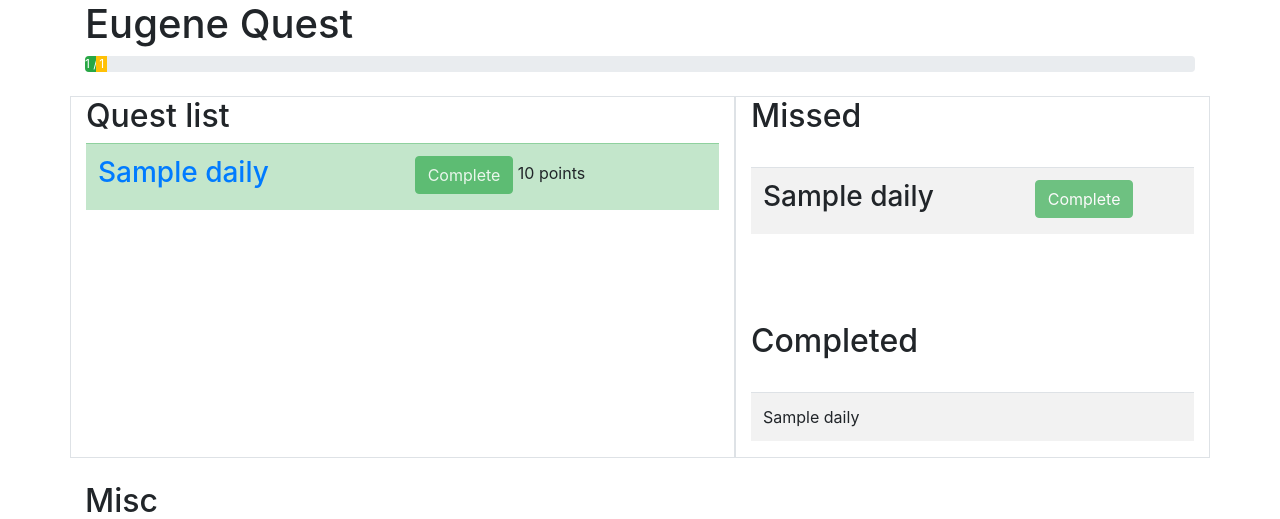
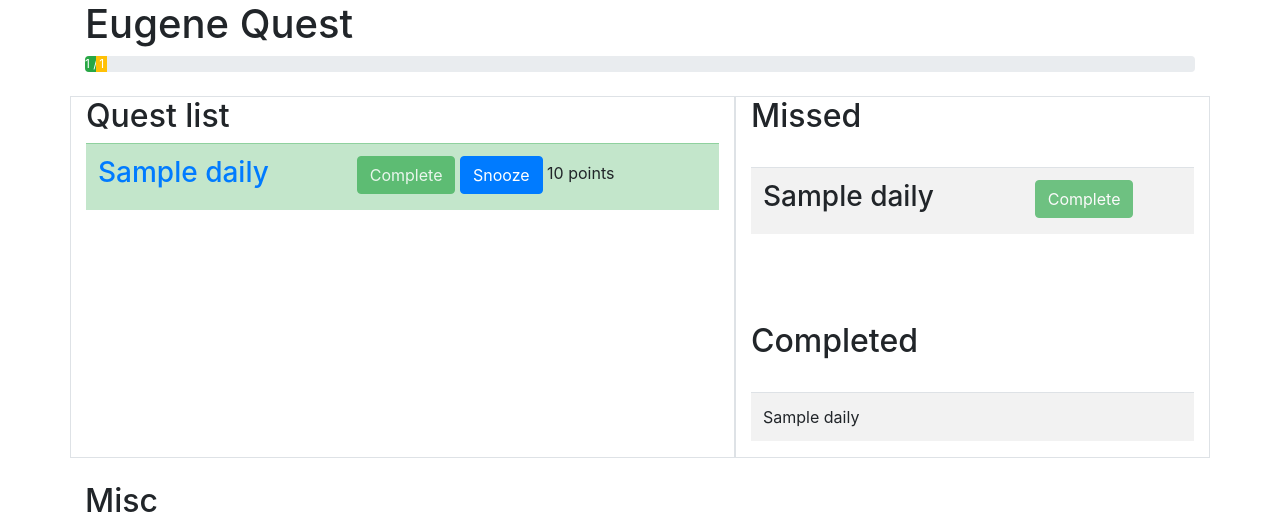
Before and after one commit to eugman/EugeneQuest, a Flask app: template templates/index.html in a window 1280 px wide. Shown: the part 56-575 px from the top of the page. Run offline with Flask 2, Linux system fonts and the light colour scheme; tables that the repository leaves empty hold one stand-in row (values such as "Sample post"); the template is opened without the code that fills it: values that come from a table or form of the project are taken from there, most other values are stand-ins (such as "Sample title", 1, 10 or a date in 2020); parts of the project's set-up code (start-up, migrations or seed data) failed here and were passed over; some libraries are stand-ins or nearby versions.

Commit message:
Added snooze button

```diff
--- a/templates/index.html
+++ b/templates/index.html
@@ -42,6 +42,7 @@
 						<input type="hidden" name="daily_id" value="{{daily.id}}">
 						<input type="hidden" name="complete" value="1">
 						<button class="btn btn-success"{% if daily.completed %} disabled="disabled"{% endif %}>Complete</button>
+						<button name="snooze_daily" value="2" class="btn btn-primary">Snooze</button>
 						{{daily.totalPoints()|int}} points
 
 					</form>
```
